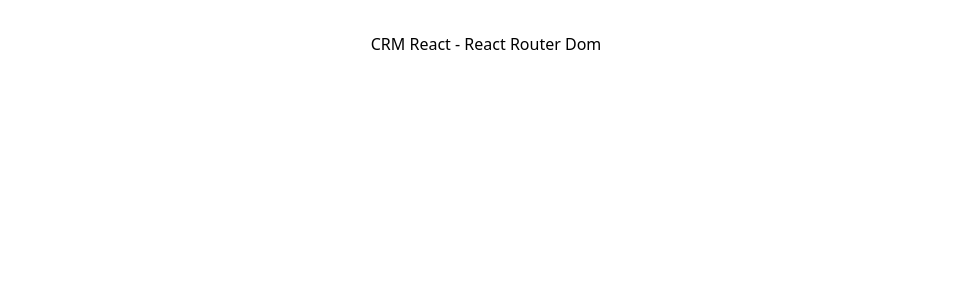
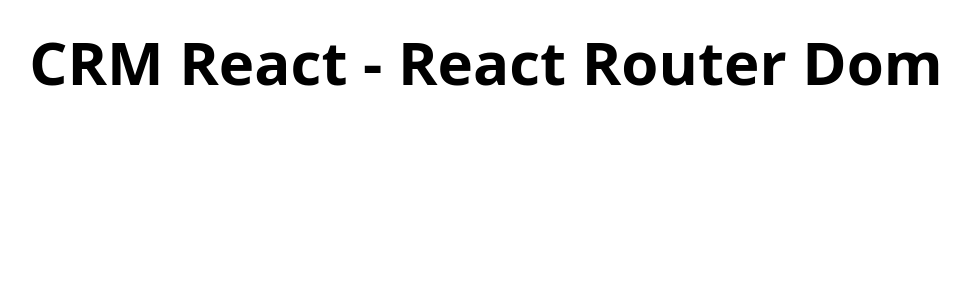
Before and after one commit to cilfonegabriel/crm-react, a React (Vite) app: page / in a window 1280 px wide. Shown: the top 300 px of the page, without its empty margins (154-1124 px from the left). Built offline with nearby package versions, Linux system fonts and the light colour scheme.

Commit message:
Add change on tailwind.config

```diff
--- a/tailwind.config.js
+++ b/tailwind.config.js
@@ -2,8 +2,7 @@
 export default {
   content: [
     './index.html',
-    '.src/**/*.{js,ts,jsx,tsx}'
-
+    './src/**/*.{js,ts,jsx,tsx}'
   ],
   theme: {
     extend: {},
```
